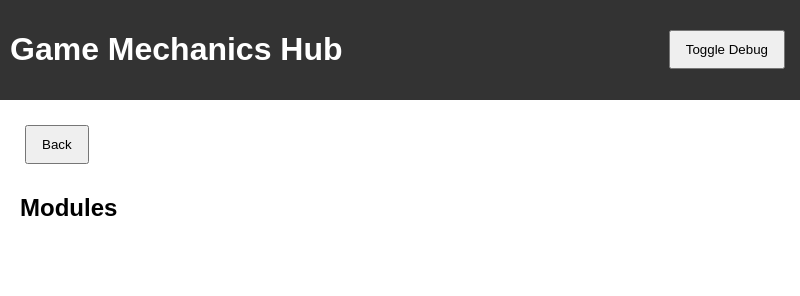
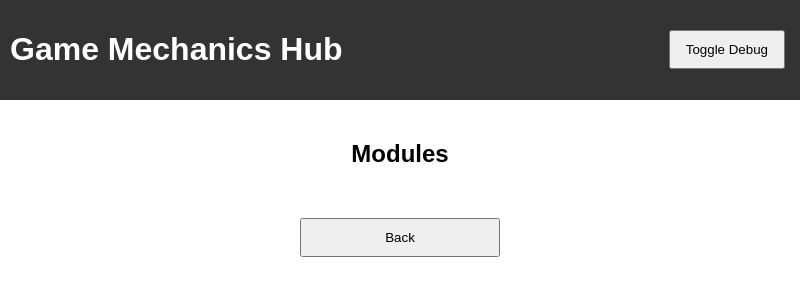
Before and after one commit to skrtalex/testing-with-codex, an Electron app: page public/index.html in a window 800 px wide. Both pictures are taken after a click on the button "Load Module". Drawn offline with Linux system fonts and the light colour scheme; no server answers.

Commit message:
Adjust submenu layout

```diff
--- a/public/index.html
+++ b/public/index.html
@@ -19,9 +19,9 @@
     </main>
 
     <section id="moduleList" class="submenu hidden">
-        <button id="backBtn" class="backBtn">Back</button>
         <h2>Modules</h2>
         <div id="modulesContainer"></div>
+        <button id="backBtn" class="backBtn">Back</button>
     </section>
 
     <section id="debugPanel" class="hidden">
--- a/public/style.css
+++ b/public/style.css
@@ -20,9 +20,16 @@ button {
 }
 .submenu {
     padding: 20px;
+    display: flex;
+    flex-direction: column;
+    align-items: center;
+    gap: 10px;
+}
+.submenu button {
+    width: 200px;
 }
 .backBtn {
-    margin-bottom: 10px;
+    margin-top: 10px;
 }
 .hidden {
     display: none;
```
